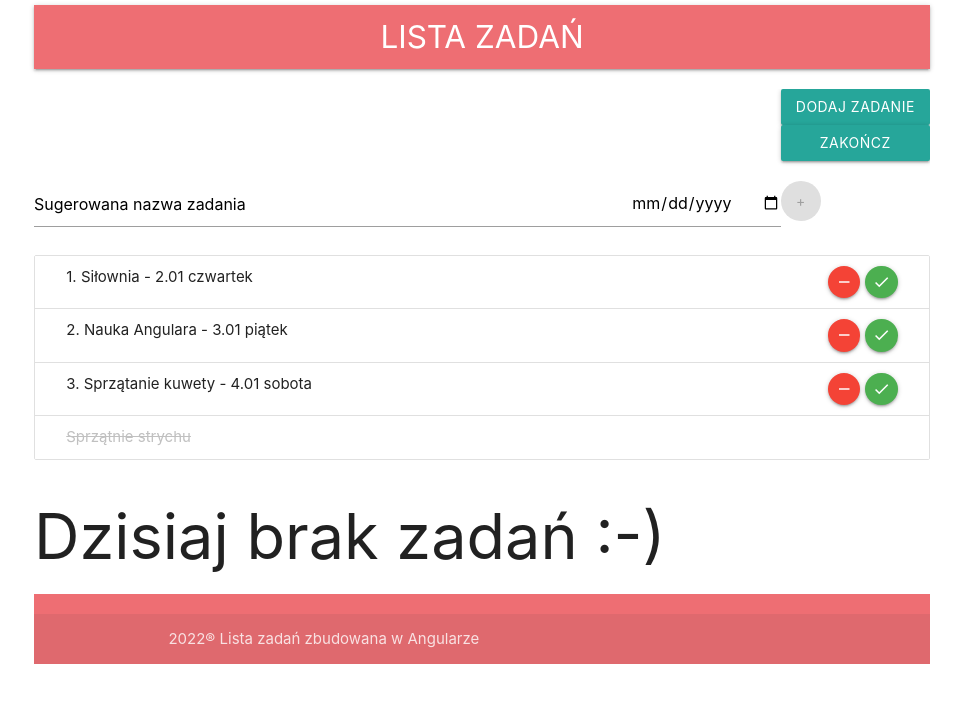
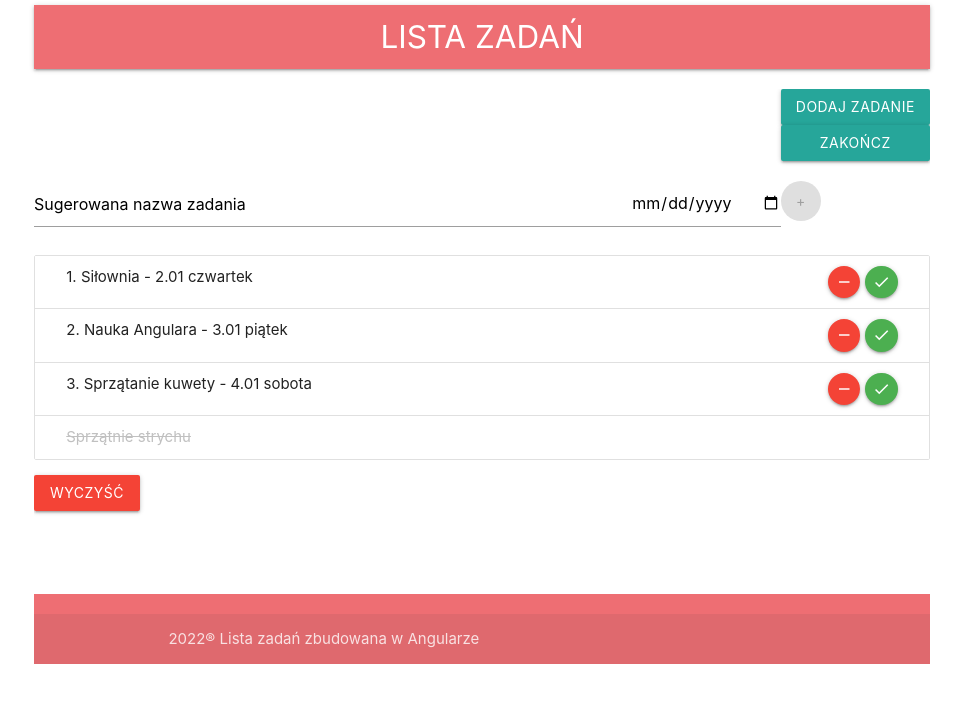
Before and after one commit to marcsien/todo_list_first_angular_project, an Angular app: page / in a window 1280 px wide. Shown: the top 702 px of the page, without its empty margins (158-1121 px from the left). Built offline with nearby package versions, Linux system fonts and the light colour scheme.

Commit message:
Hide text based on count of tasks to do using *ngIf

```diff
--- a/src/app/app.component.html
+++ b/src/app/app.component.html
@@ -47,12 +47,12 @@
       </li>
     </ul>
 
-    <h1>Dzisiaj brak zadań :-)</h1>
+    <h1 *ngIf="tasks.length === 0">Dzisiaj brak zadań :-)</h1>
 
     <button
       class="btn red"
       (click)="clearTasks()"
-      [disabled]="tasks.length == 0"
+      [disabled]="tasks.length === 0"
     >
       Wyczyść
     </button>
```
